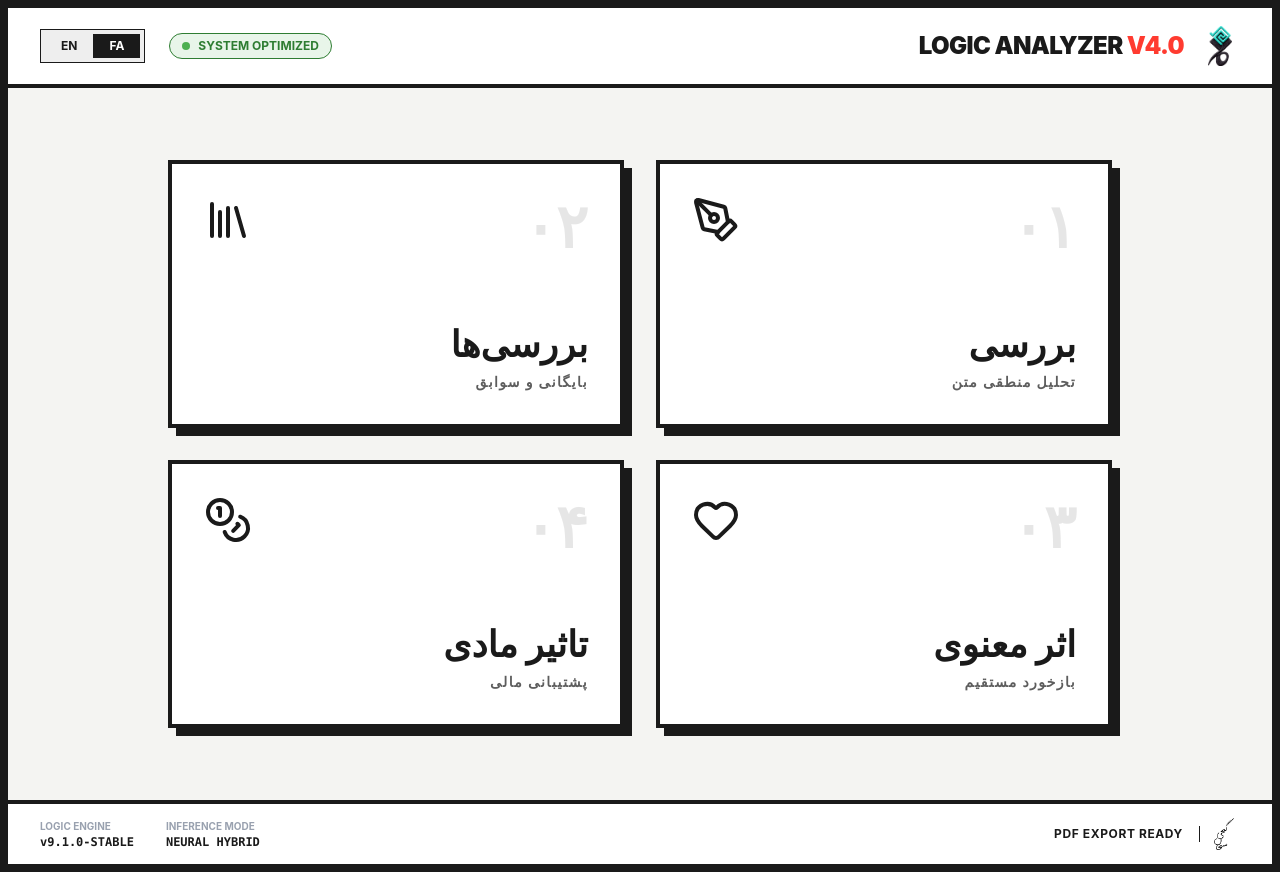
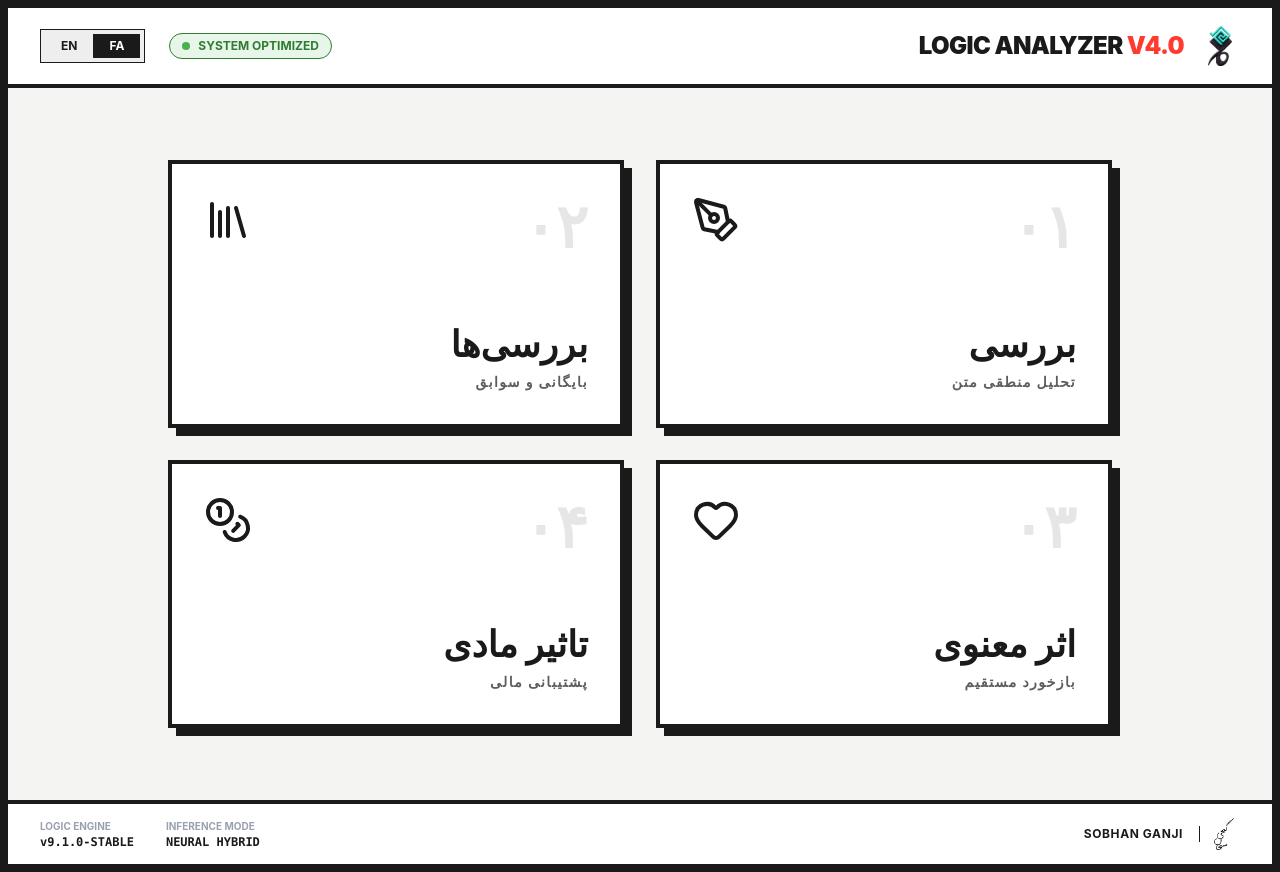
Before and after one commit to 3obhan/Mantec, a React (Vite) app: page / in a window 1280 px wide. Both pictures are taken after a click on the button "فارسی". Built offline with nearby package versions, Linux system fonts and the light colour scheme.

Commit message:
Update footer to show 'Sobhan Ganji' instead of 'PDF Export Ready'

```diff
--- a/src/App.tsx
+++ b/src/App.tsx
@@ -45,7 +45,7 @@ const LayoutWrapper = ({ children, dir }: { children: React.ReactNode, dir: 'rtl
           </div>
         </div>
         <div className="flex items-center gap-2">
-          <span className="text-xs font-bold border-r border-[#1A1A1A] pr-4 uppercase tracking-wider">PDF Export Ready</span>
+          <span className="text-xs font-bold border-r border-[#1A1A1A] pr-4 uppercase tracking-wider">Sobhan Ganji</span>
           <img src="/signature.png" alt="" className="w-8 h-8 object-contain" />
         </div>
       </footer>
```
